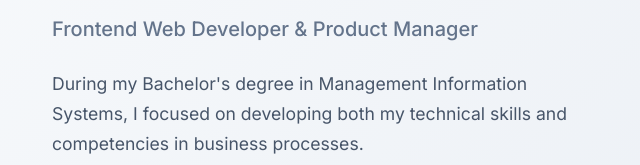
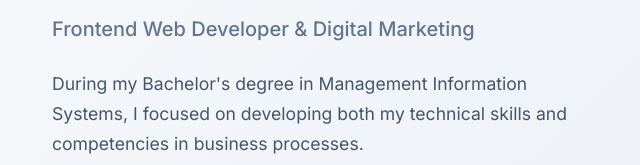
Before and after one commit to Nagihansamt/nagihansamt.github.io, a plain HTML site: page index.html in a window 1280 px wide. Shown: the part 257-422 px from the top of the page, 20-660 px from the left. Drawn offline with nearby package versions, Linux system fonts and the light colour scheme.

Commit message:
Update index.html

```diff
--- a/index.html
+++ b/index.html
@@ -50,7 +50,7 @@
     <div class="hero-content">
       <div class="hero-text">
         <h1 class="hero-title">Hi, I'm <span class="highlight">Nagihan Gülen</span></h1>
-        <p class="hero-subtitle">Frontend Web Developer & Product Manager</p>
+        <p class="hero-subtitle">Frontend Web Developer & Digital Marketing </p>
         <div class="hero-description">
           <p>During my Bachelor's degree in Management Information Systems, I focused on developing both my technical skills and competencies in business processes.</p>
           <p>I strengthened my front-end fundamentals through hands-on courses and individual projects in web development (HTML, CSS, JavaScript). I received training in product management, project planning, user needs analysis, and MVP development, gaining a solid understanding of the product lifecycle.</p>
```
